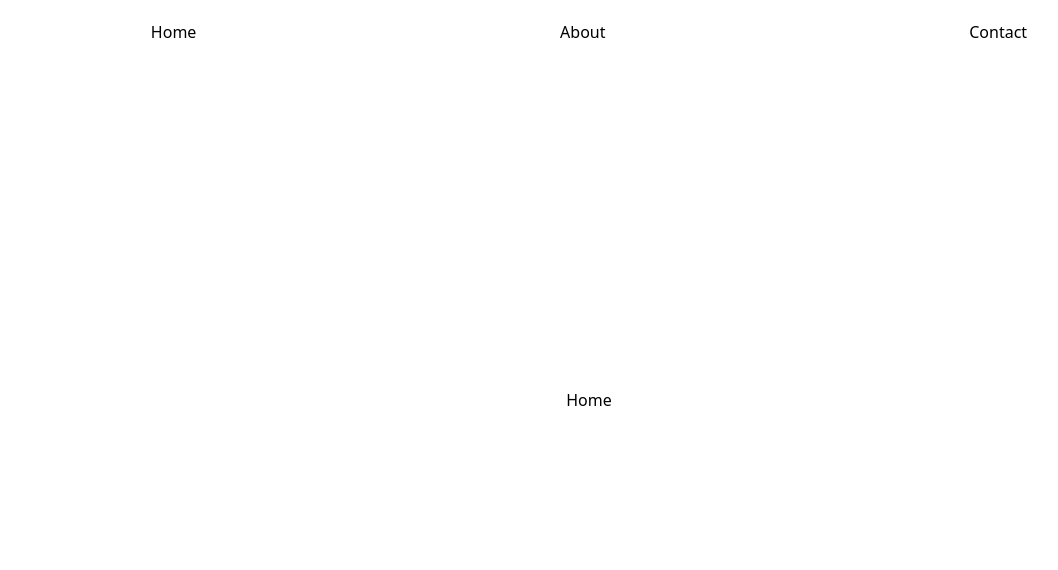
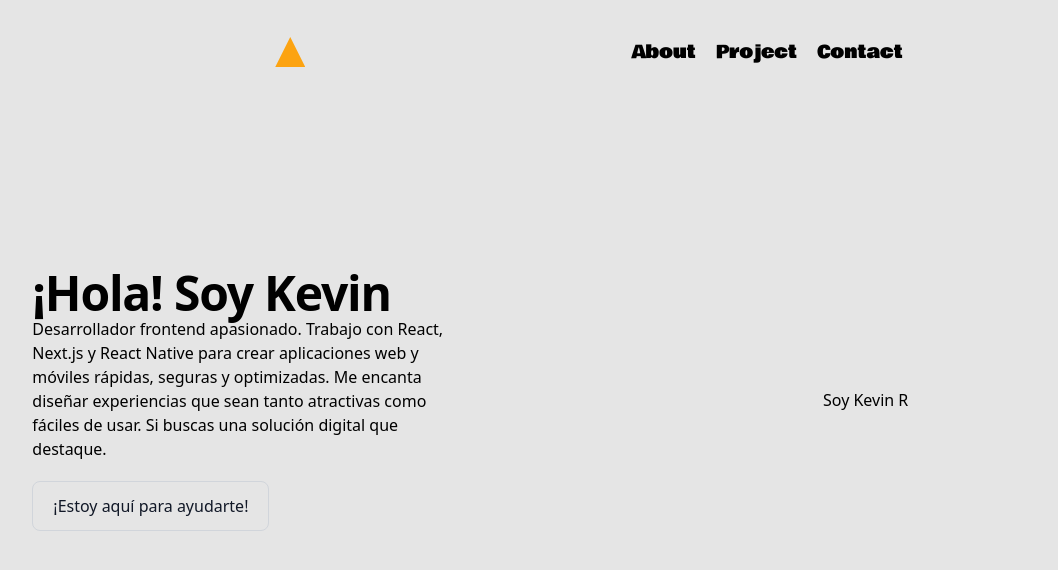
Before and after one commit to kevinr2/portfolio, a Next.js app: page / in a window 1280 px wide. Shown: the top 570 px of the page, without its empty margins (51-1109 px from the left). Built offline with nearby package versions, Linux system fonts and the light colour scheme.

Commit message:
animation-2 and home page

```diff
--- a/src/anim/anim.ts
+++ b/src/anim/anim.ts
@@ -1,33 +1,99 @@
-export const expand = {
+export const perspective = {
+
   initial: {
-    top: 0,
+
+      scale: 1,
+
+      y: 0,
+
   },
-  enter: (i: number) => ({
-    top: "100vh",
-    transition: {
-      duration: 0.4,
-      delay: 0.05 * i,
-      ease: [0.215, 0.61, 0.355, 1],
-    },
-    transitionEnd: { height: "0", top: "0" },
-  }),
-  exit: (i: number) => ({
-    height: "100vh",
-    transition: {
-      duration: 0.4,
-      delay: 0.05 * i,
-      ease: [0.215, 0.61, 0.355, 1],
-    },
-  }),
-};
+
+  enter: {
+
+      scale: 1,
+
+      y: 0,
+
+  },
+
+  exit: {
+
+      scale: 0.9,
+
+      y: -150,
+
+      opacity: 0.5,
+
+      transition: {
+
+          duration: 1.2,
+
+          ease: [0.76, 0, 0.24, 1]
+
+      }
+
+  }
+
+}
+
+
+
+export const slide = {
+
+  initial: {
+
+      y: "100vh",
+
+  },
+
+  enter: {
+
+      y: "100vh"
+
+  },
+
+  exit: {
+
+      y: 0,
+
+      transition: {
+
+          duration: 1,
+
+          ease: [0.76, 0, 0.24, 1]
+
+      }
+
+  }
+
+}
+
+
+
 export const opacity = {
+
   initial: {
-    opacity: 0.5,
+
+      opacity: 0
+
   },
+
   enter: {
-    opacity: 0,
+
+      opacity: 1,
+
+      transition: {
+
+          duration: 0.5
+
+      }
+
   },
+
   exit: {
-    opacity: 0.5,
-  },
-};
+
+      opacity: 1
+
+  }
+
+}
--- a/src/components/NavbarComponent.tsx
+++ b/src/components/NavbarComponent.tsx
@@ -1,13 +1,28 @@
+"use client"
 import Link from "next/link";
+import { Bowlby_One} from 'next/font/google'
+
+const bowls =Bowlby_One({
+  weight:'400',
+  subsets:["latin"],
+  display:'swap'
+})
+
 
 export const NavbarComponent = () => {
   return (
-    <div className="fixed w-full p-5 flex justify-around items-center">
-      <Link href="/">Home</Link>
+    <div className="fixed  text-n w-full  mt-6 h-14 flex justify-evenly items-center">
+      <Link href="/">
+      <div className="triangulo">
+      </div>
+      </Link>
+      <div className={`${bowls.className} flex gap-5 text-lg justify-center`}>
 
-      <Link href="/about">About</Link>
 
-      <Link href="/contact">Contact</Link>
+        <Link href="/about">About</Link>
+        <Link href="/project">Project</Link>
+        <Link href="/contact">Contact</Link>
+      </div>
     </div>
   );
 };
--- a/src/pages/_document.tsx
+++ b/src/pages/_document.tsx
@@ -1,8 +1,11 @@
+
 import { Html, Head, Main, NextScript } from "next/document";
+
+
 
 export default function Document() {
   return (
-    <Html lang="en">
+    <Html lang="es">
       <Head />
       <body className="antialiased">
         <Main />
--- a/src/pages/about/index.tsx
+++ b/src/pages/about/index.tsx
@@ -1,12 +1,23 @@
 import React from 'react'
 import Inner from '../inner/Inner'
+import Head from 'next/head'
+
+
+
+
 
 export default function About() {
   return (
+    <>
+    <Head>
+        <title> Revelo</title>
+    </Head>
   <Inner >
+
            <div className='w-[100%] h-[100vh] flex justify-center items-center'>
             <h1>About</h1>
         </div>
  </Inner>
+    </>
   )
 }
--- a/src/pages/index.tsx
+++ b/src/pages/index.tsx
@@ -1,11 +1,34 @@
+import Link from "next/link";
 import Inner from "./inner/Inner";
 
 export default function Home() {
   return (
-    <Inner>
-      <div className="w-[100%] h-[100vh] flex justify-center items-center">
-        <h1>Home</h1>
-      </div>
-    </Inner>
+    <>
+      <Inner>
+        <div className="w-[100%] h-[100vh]  md:flex justify-around items-center">
+          <div className="w-full sm:w-1/3  lg:w-1/3 xl:w-1/3   ml-10">
+            <h1 className="text-5xl   font-extrabold tracking-tight">
+            ¡Hola! Soy Kevin
+            </h1>
+            <p>
+               Desarrollador frontend apasionado. Trabajo con
+              React, Next.js y React Native para crear aplicaciones web y
+              móviles rápidas, seguras y optimizadas. Me encanta diseñar
+              experiencias que sean tanto atractivas como fáciles de usar. Si
+              buscas una solución digital que destaque.
+            </p>
+            <Link
+              href="/about"
+              className="inline-flex mt-5 items-center justify-center px-5 py-3 text-base font-medium text-center text-gray-900 border border-gray-300 rounded-lg hover:bg-gray-100 hover:text-white focus:ring-4 focus:ring-gray-100 dark:text-black dark:border-gray-700 dark:hover:bg-gray-700 dark:focus:ring-gray-800"
+            >
+              ¡Estoy aquí para ayudarte!
+            </Link>
+          </div>
+          <div className="w-1/2 h-1/5 flex justify-center items-center ">
+            <h1>Soy Kevin R</h1>
+          </div>
+        </div>
+      </Inner>
+    </>
   );
 }
--- a/src/pages/inner/Inner.tsx
+++ b/src/pages/inner/Inner.tsx
@@ -1,9 +1,9 @@
 import { motion, Variants } from "framer-motion";
-import { expand, opacity } from "@/anim/anim";
+import { perspective, slide, opacity } from "@/anim/anim";
 import { NavbarComponent } from "@/components/NavbarComponent";
 
 export default function Layout({ children }: { children: React.ReactNode }) {
-  const anim = (variants: Variants, custom?: number) => {
+  const anim = (variants: Variants) => {
     return {
       initial: "initial",
 
@@ -11,26 +11,23 @@ export default function Layout({ children }: { children: React.ReactNode }) {
 
       exit: "exit",
 
-      custom,
-
       variants,
     };
   };
 
-  const nbOfColumns = 10;
+  return (
+    <>
+      <div className="inner">
+        <motion.div className="slide" {...anim(slide)} />
 
-  return (
-    <div className="page stairs" style={{ backgroundColor: "white" }}>
-      <motion.div {...anim(opacity)} className="transition-background" />
+        <motion.div className="page" {...anim(perspective)}>
+          <motion.div {...anim(opacity)}>
+            <NavbarComponent />
 
-      <div className="transition-container">
-        {[...Array(nbOfColumns)].map((_, i) => {
-          return <motion.div key={i} {...anim(expand, nbOfColumns - i)} />;
-        })}
+            {children}
+          </motion.div>
+        </motion.div>
       </div>
-      <NavbarComponent />
-
-      {children}
-    </div>
+    </>
   );
 }
--- a/src/pages/inner/style.scss
+++ b/src/pages/inner/style.scss
@@ -1,54 +1,29 @@
-.stairs{
+.inner{
 
-    .transition-container{
+    background-color: black;
 
-        position: fixed;
+    .page{
 
-        width: 100vw;
+        background-color: #e5e5e5;
+        color: black;
+
+    }
+
+    .slide{
 
         height: 100vh;
 
-        display: flex;
+        width: 100%;
+
+        position: fixed;
 
         left: 0;
 
         top: 0;
 
-        pointer-events: none;
-
-        z-index: 2;
-
-        div{
-
-            position: relative;
-
-            height: 100%;
-
-            width: 100%;
-
-            background-color: gray;
-
-        }
-
-    }
-
-    .transition-background{
-
-        position: fixed;
-
-        width: 100%;
-
-        height: 100vh;
-
-        background-color: gray;
+        background-color: #e5e5e5;
 
         z-index: 1;
-
-        pointer-events: none;
-
-        top: 0;
-
-        left: 0;
 
     }
 
--- /dev/null
+++ b/src/pages/project/index.tsx
@@ -0,0 +1,16 @@
+"use client"
+import React from 'react'
+import Inner from '../inner/Inner'
+
+
+export default function Project() {
+  return (
+    <>
+        <Inner>
+        <div className='w-[100%] h-[100vh] flex justify-center items-center'>
+            <h1>About</h1>
+        </div>
+        </Inner>
+    </>
+  )
+}
--- a/src/styles/globals.css
+++ b/src/styles/globals.css
@@ -21,3 +21,9 @@
     text-wrap: balance;
   }
 }
+.triangulo{
+  width: 30px;
+  height: 30px;
+  clip-path: polygon(50% 0%, 0% 100%, 100% 100%) ;
+  background-color: #fca311;
+}
```
Also changed, not shown: src/pages/fonts/BowlbyOneSC-Regular.ttf (added).
